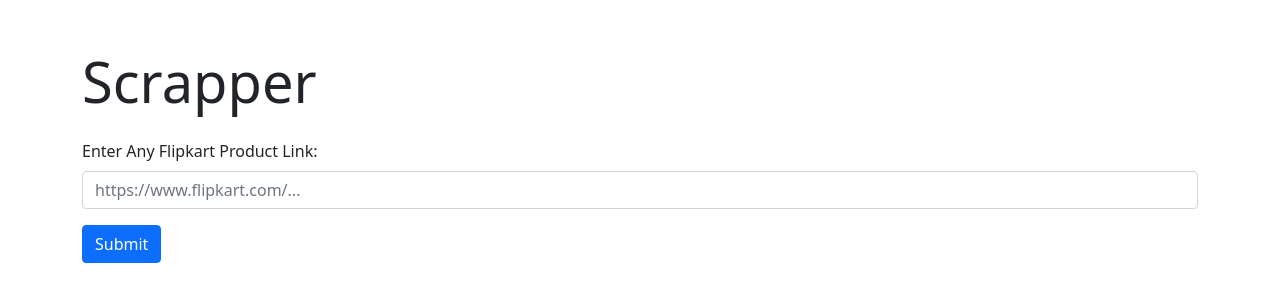
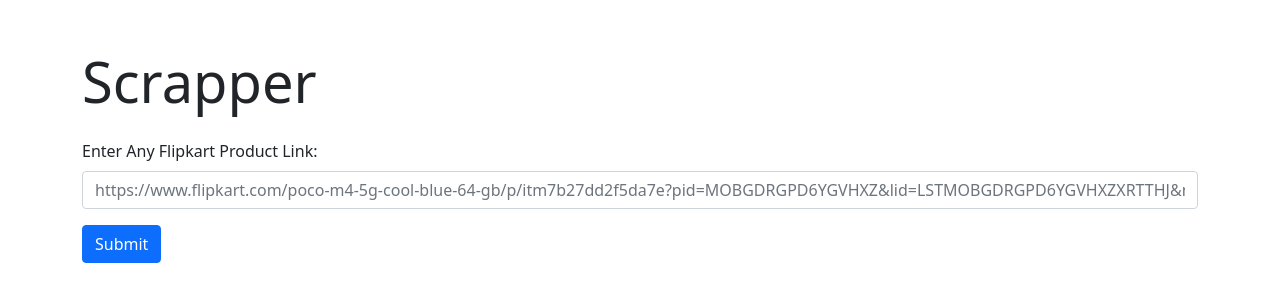
Before and after one commit to siddant-rachha/nodejs_flipkart_webscrapper, a website: page views/index.html in a window 1280 px wide. Drawn offline with nearby package versions, Linux system fonts and the light colour scheme.

Commit message:
placeholder added

```diff
--- a/views/index.html
+++ b/views/index.html
@@ -18,7 +18,7 @@
         <h1 class="display-4 mb-4">Scrapper</h1>
         <div class="mb-3">
             <label for="input" class="form-label">Enter Any Flipkart Product Link:</label>
-            <input type="text" class="form-control" id="input" placeholder="https://www.flipkart.com/...">
+            <input type="text" class="form-control" id="input" placeholder="https://www.flipkart.com/poco-m4-5g-cool-blue-64-gb/p/itm7b27dd2f5da7e?pid=MOBGDRGPD6YGVHXZ&lid=LSTMOBGDRGPD6YGVHXZXRTTHJ&marketplace=FLIPKART&store=tyy%2F4io&srno=b_1_1&otracker=clp_metro_expandable_2_5.metroExpandable.METRO_EXPANDABLE_Shop%2BNow_mobile-phones-store_O1WYX08RHODP_wp2&fm=neo%2Fmerchandising&iid=5fc5672b-3266-407c-ae73-80ff49320f8b.MOBGDRGPD6YGVHXZ.SEARCH&ppt=clp&ppn=mobile-phones-store&ssid=nctnwlxm0w0000001681994021500">
         </div>
         <button type="button" class="btn btn-primary mb-3" onclick="scrap()">Submit</button>
         <!-- Add spinner here -->
```
